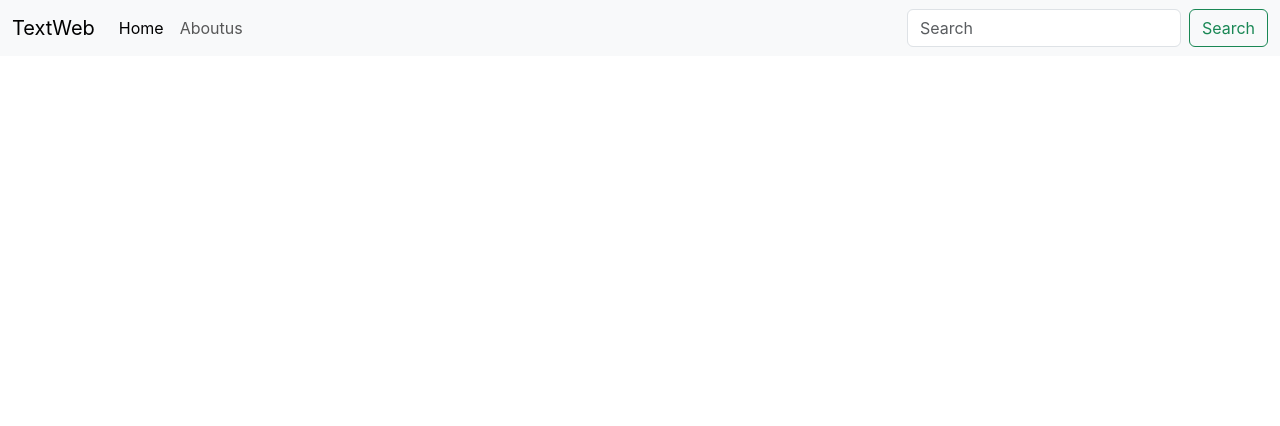
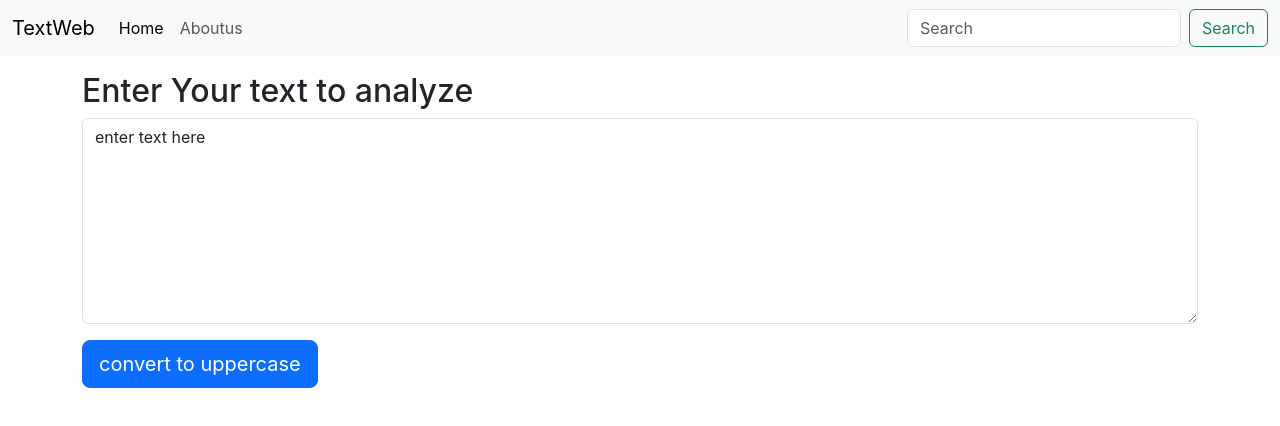
Before and after one commit to ShubhDahiya7/TextDecoder-Project-using-React, a React (Create React App) app: page / in a window 1280 px wide. Shown: the top 426 px of the page. Built offline with nearby package versions, Linux system fonts and the light colour scheme.

Commit message:
->used states and event handling ->button successfully converts text to uppercase

```diff
--- a/src/App.js
+++ b/src/App.js
@@ -1,5 +1,6 @@
 import './App.css';
-import Navbar from "./components/Navbar";
+import Navbar from './components/Navbar';
+import TextForm from './components/TextForm';
 
 
 // lets declare global js variable
@@ -14,6 +15,10 @@
   return (
       <>
           <Navbar title="TextWeb" about="Aboutus"/>
+          {/*my-3 is a class which gives margin along y of 3*/}
+          <div className="container my-3">
+          <TextForm heading="Enter Your text to analyze"/>
+          </div>
       </>
   );
 }
--- /dev/null
+++ b/src/components/TextForm.js
@@ -0,0 +1,32 @@
+import React, { useState } from 'react';
+
+
+export default function TextForm(props) {
+
+    const convertToUppercase = ()=> {
+        console.log("uppercase button was clicked")
+        let newText = text.toUpperCase()
+        setText(newText)
+    }
+    const handleOnChange = (event)=> {
+        console.log("on change")
+        setText(event.target.value)
+    }
+
+    // text is a var which is telling the initial state and it is set to enter text here
+    // set text is a function which gives us final state
+    const [text, setText] = useState('enter text here');
+    return (
+        <div>
+            <h2>{props.heading}</h2>
+            <div className="mb-3">
+                {/*<label htmlFor="mybox" className="form-label">Example textarea</label>*/}
+                {/*when we try ro change textarea handle on change function is fired*/}
+                <textarea className="form-control" id="mybox" rows="8" value={text} onChange={handleOnChange}></textarea>
+            </div>
+
+            {/*when we click on button then convert to uppercase function is fired*/}
+            <button className="btn btn-lg btn-primary" onClick={convertToUppercase}>convert to uppercase</button>
+        </div>
+    )
+}
```
